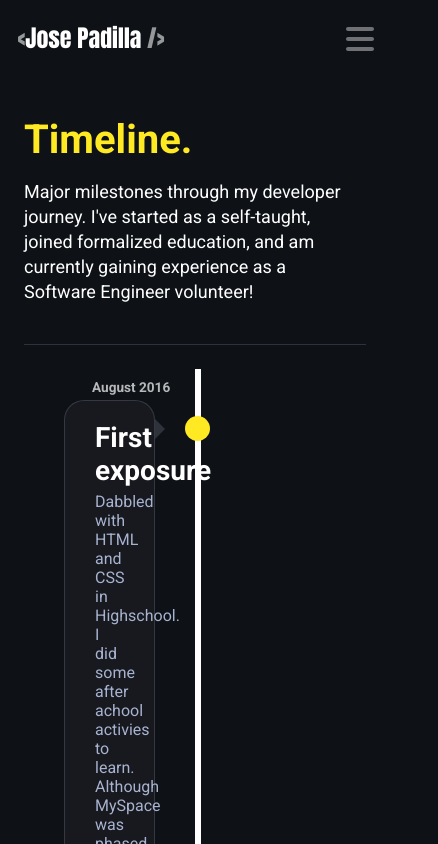
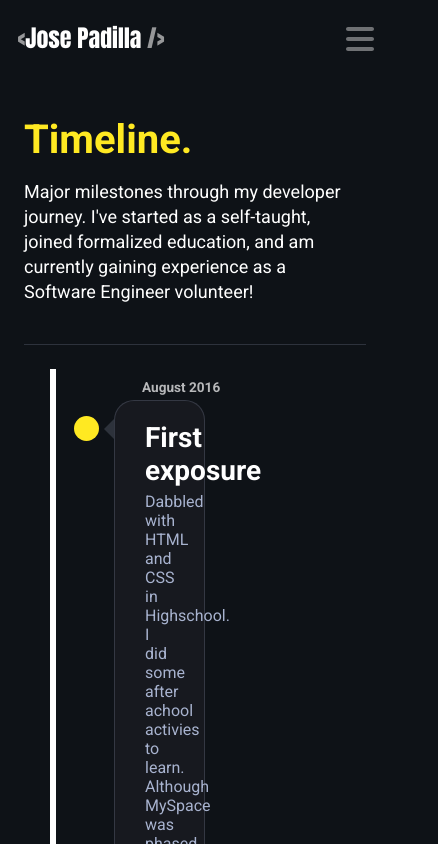
Before and after one commit to JpadillaCoding/Personal-Website, a Next.js app: page /about in a window 390 px wide. Shown: the top 844 px of the page, 438 px wide, since content can reach past the window. Built offline with nearby package versions, Linux system fonts and the light colour scheme.

Commit message:
feat: all items are left aligned

```diff
--- a/app/about/page.module.css
+++ b/app/about/page.module.css
@@ -83,3 +83,26 @@
   font-size: .85rem;
   padding: 0px 0px 5px 0px;
 }
+
+  @media (max-width: 760px) {
+    .timeline::after { /* timeline verticle line*/
+      left: 26px;
+    }
+    .content_container::after { /* circles */
+      left: 0px;
+    }
+    .right::after{ /* circles right side*/
+      left: 0;
+    }
+    .right, .left {
+      left: 50px;
+    }
+    .left::before { /* arrows left side */
+      top: 50px;
+      width: 0;
+      left: 30px;
+      border: medium solid rgba(168, 179, 207, 0.2);
+      border-width: 10px 10px 10px 0px;
+      border-color: transparent rgba(168, 179, 207, 0.2) transparent transparent;
+    }
+  }
```
